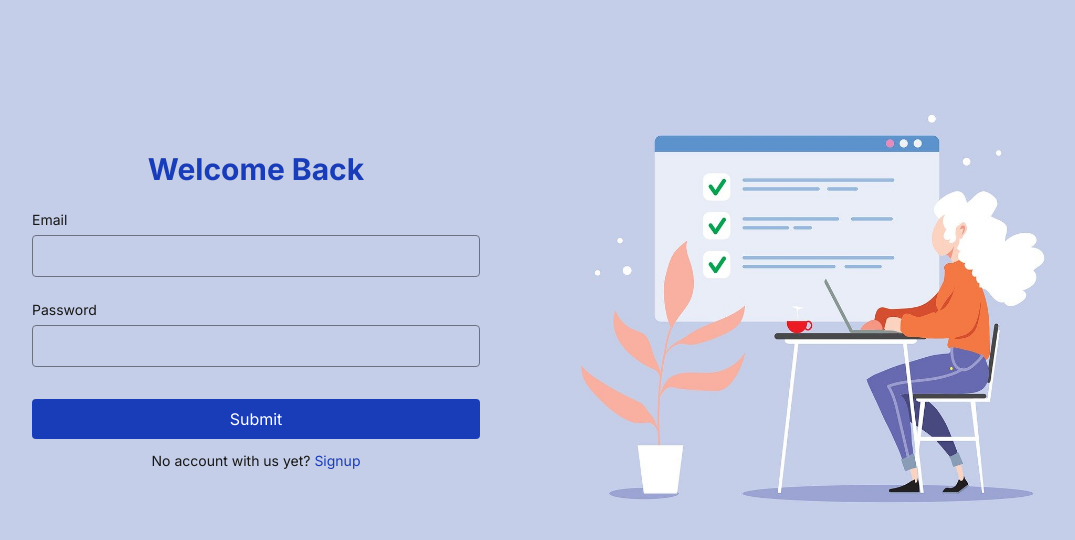
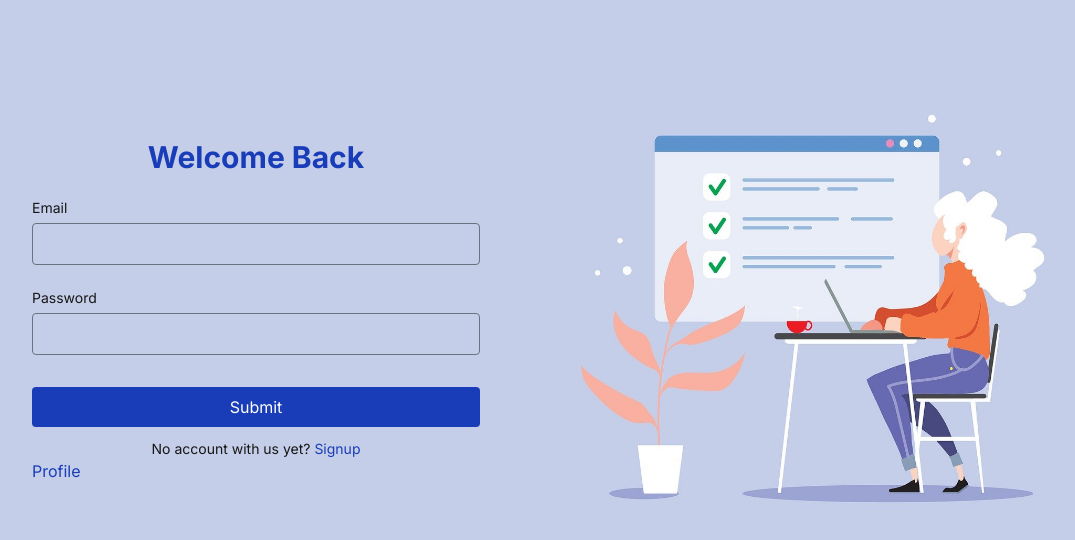
Before and after one commit to Edarth002/internship-finder, a Next.js app: page /auth/login in a window 1280 px wide. Shown: the top 540 px of the page, without its empty margins (48-1123 px from the left). Built offline with nearby package versions, Linux system fonts and the light colour scheme.

Commit message:
Added profile link for easier navigation

```diff
--- a/src/app/auth/login/page.tsx
+++ b/src/app/auth/login/page.tsx
@@ -16,7 +16,9 @@ const Login = () => {
             <button type="submit" className='outline-none text-white bg-blue-800  rounded-sm w-full py-2 px-2 mt-7 hover:bg-blue-950 duration-500 cursor-pointer' >Submit</button>
 
             <p className='text-center text-sm mt-3'>No account with us yet? <Link href='/auth/signup' className='text-blue-800 hover:text-blue-900 duration-500 cursor-pointer'>Signup</Link></p>
+            <Link href='/profile' className='text-blue-800 hover:text-blue-900 duration-500 cursor-pointer text-right'>Profile</Link>
         </form>
+
         <div className='w-3/4'>
           <Image src='/hero.png' alt='Hero Image' width={1000} height={1000} className=''/>
         </div>
```
